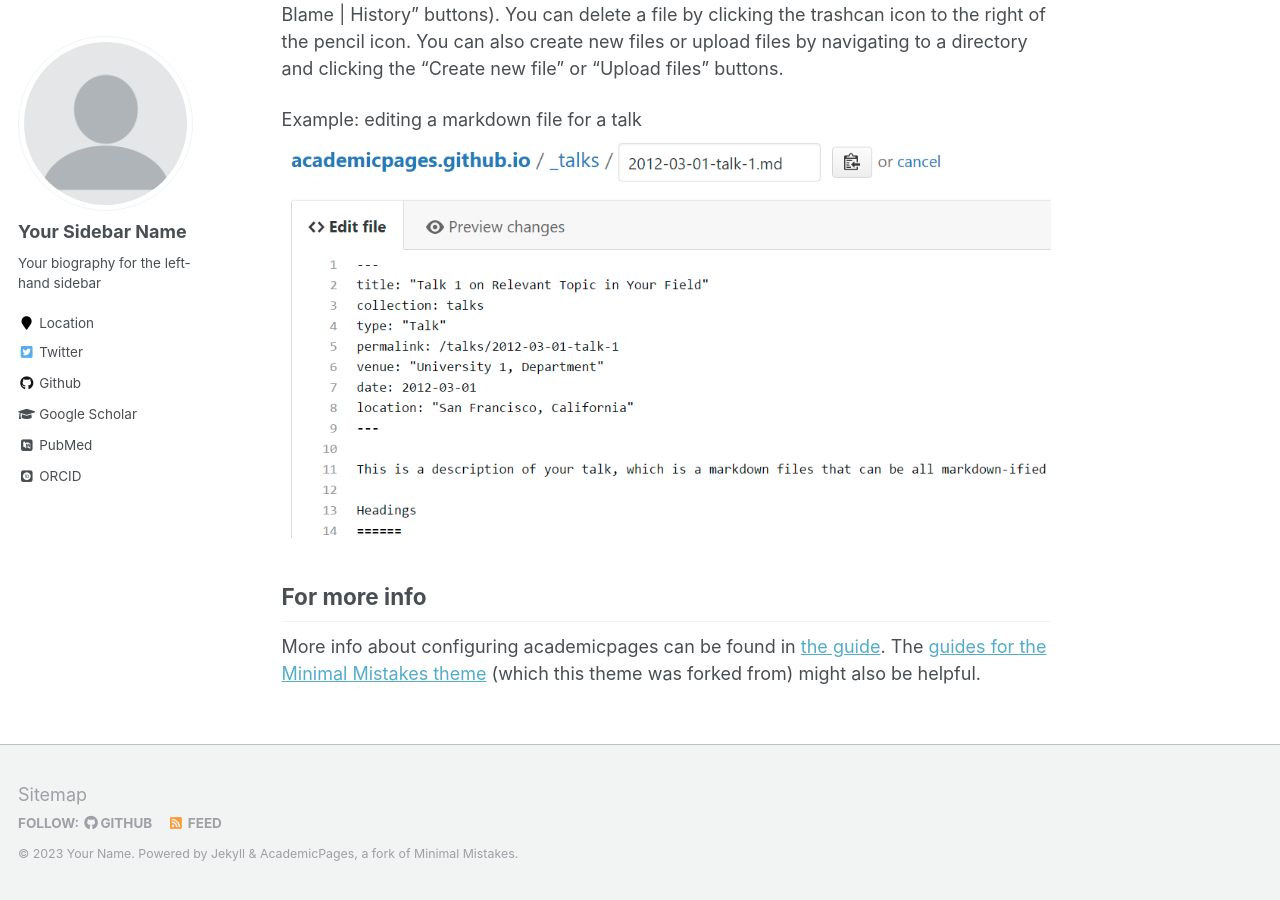
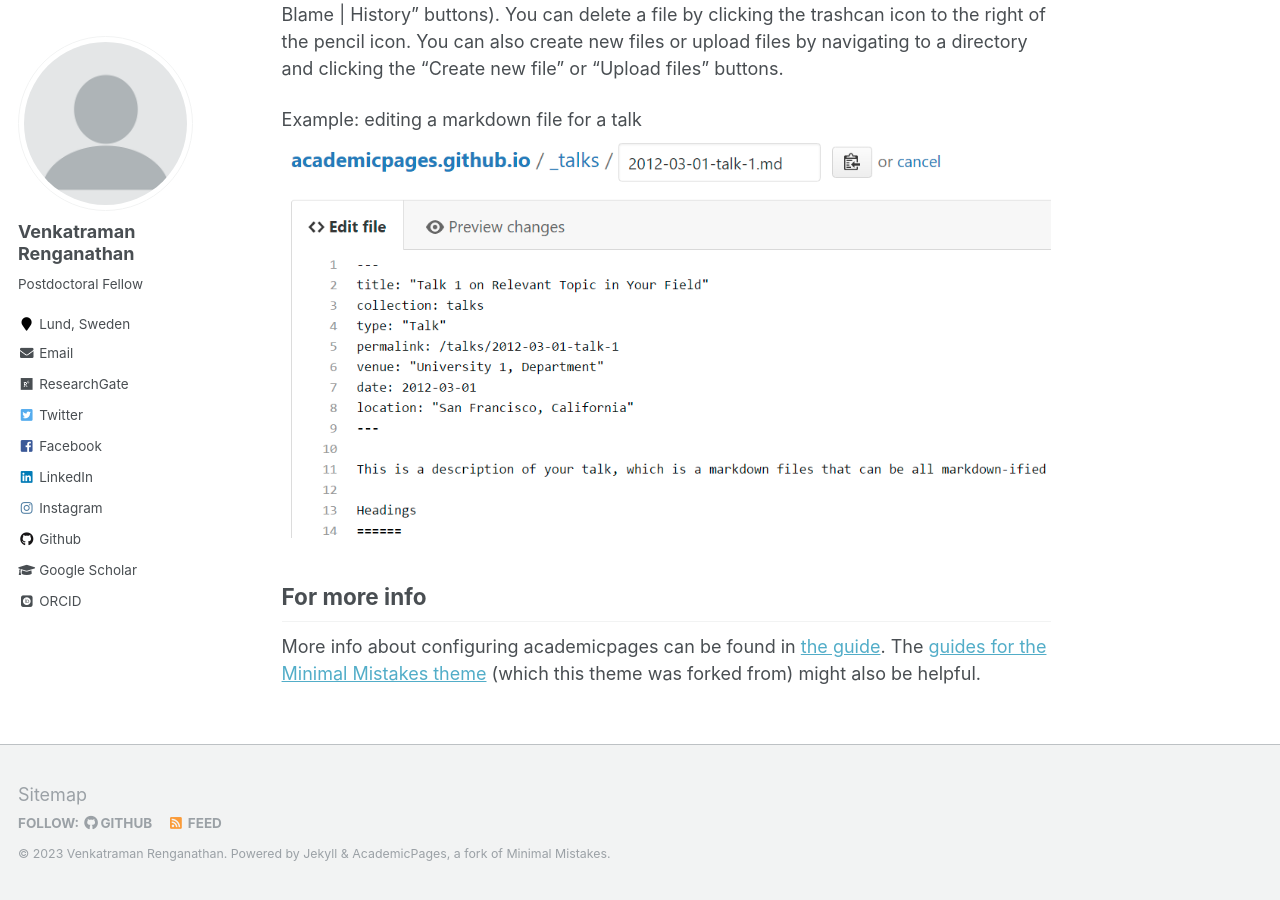
Before and after one commit to venkatramanrenganathan/venkatramanrenganathan.github.io, a Jekyll site: the page built from _pages/about.md, in a window 1280 px wide and 900 px high, scrolled down 2463 px. Built offline with Jekyll 4.4.1, drawn with Linux system fonts in a browser that asks for light colours; some web fonts are replaced; some of the changed text lies outside the part shown.

Commit message:
Updated Config.yml file

```diff
--- a/_config.yml
+++ b/_config.yml
@@ -7,13 +7,13 @@
 
 # Site Settings
 locale                   : "en-US"
-title                    : "Your Name / Site Title"
+title                    : "Venkat's Homepage"
 title_separator          : "-"
-name                     : &name "Your Name"
+name                     : &name "Venkatraman Renganathan"
 description              : &description "personal description"
-url                      : https://academicpages.github.io # the base hostname & protocol for your site e.g. "https://mmistakes.github.io"
+url                      : https://venkatramanrenganathan.github.io # the base hostname & protocol for your site e.g. "https://mmistakes.github.io"
 baseurl                  : "" # the subpath of your site, e.g. "/blog"
-repository               : "academicpages/academicpages.github.io"
+repository               : "venkatramanrenganathan/venkatramanrenganathan.github.io"
 teaser                   :  # filename of teaser fallback teaser image placed in /images/, .e.g. "500x300.png"
 breadcrumbs              : false # true, false (default)
 words_per_minute         : 160
@@ -80,36 +80,36 @@ analytics:
 
 # Site Author
 author:
-  name             : "Your Sidebar Name"
+  name             : "Venkatraman Renganathan"
   avatar           : "profile.png"
-  bio              : "Your biography for the left-hand sidebar"
-  location         : "Location"
+  bio              : "Postdoctoral Fellow"
+  location         : "Lund, Sweden"
   employer         :
-  pubmed           : "https://www.ncbi.nlm.nih.gov/pubmed/?term=john+snow"
-  googlescholar    : "http://yourfullgooglescholarurl.com"
-  email            :
-  researchgate     :  # example: "https://www.researchgate.net/profile/yourprofile"
+  pubmed           :
+  googlescholar    : "https://scholar.google.com/citations?user=D2ANMyEAAAAJ&hl=en&oi=ao"
+  email            : "venkatraman.renganathan@control.lth.se"
+  researchgate     : "https://www.researchgate.net/profile/Venkatraman-Renganathan-2"
   uri              :
   bitbucket        :
   codepen          :
   dribbble         :
   flickr           :
-  facebook         :
+  facebook         : "https://www.facebook.com/sriramwins"
   foursquare       :
-  github           : "academicpages"
+  github           : "venkatramanrenganathan"
   google_plus      :
   keybase          :
-  instagram        :
-  impactstory      : #"https://profiles.impactstory.org/u/xxxx-xxxx-xxxx-xxxx"
+  instagram        : "https://www.instagram.com/venkatwins"
+  impactstory      :
   lastfm           :
-  linkedin         :
-  orcid            : "http://orcid.org/yourorcidurl"
+  linkedin         : "https://se.linkedin.com/in/venkatramanrenganathan"
+  orcid            : "https://orcid.org/0000-0003-1420-2140"
   pinterest        :
   soundcloud       :
-  stackoverflow    : # http://stackoverflow.com/users/123456/username
+  stackoverflow    :
   steam            :
   tumblr           :
-  twitter          : "replacethistwitterhandle"
+  twitter          : "ProfessorVenki"
   vine             :
   weibo            :
   xing             :
```
